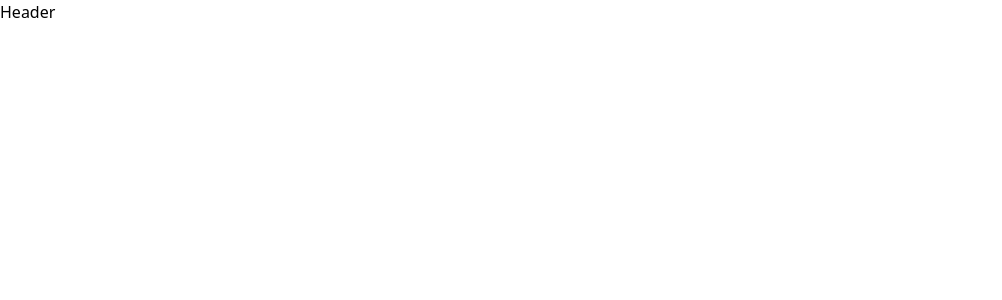
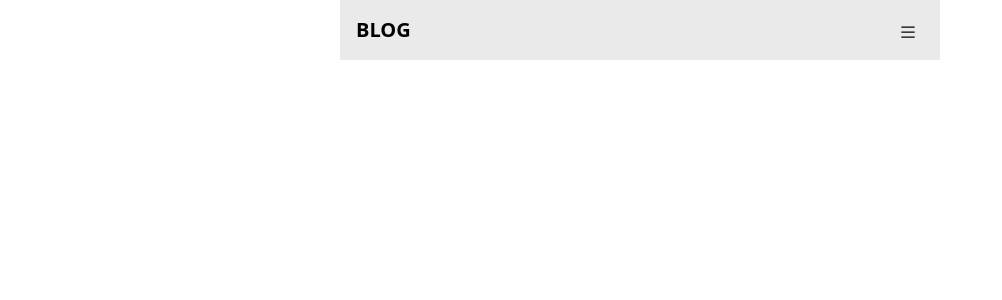
Before and after one commit to nue-os/blog-frontend, a React (Vite) app: page / in a window 1280 px wide. Shown: the top 300 px of the page, without its empty margins (0-1002 px from the left). Built offline with nearby package versions, Linux system fonts and the light colour scheme.

Commit message:
feat: 헤더 레이아웃 및 스타일링 작업

```diff
--- a/src/components/Header.jsx
+++ b/src/components/Header.jsx
@@ -1,7 +1,132 @@
-import React from 'react'
+import { useState } from 'react'
+import { Link, NavLink } from 'react-router-dom'
 
 const Header = () => {
-  return <div>Header</div>
+  const [isMenuActive, setIsMenuActive] = useState(false)
+  const [isLoading, setIsLoading] = useState(true)
+
+  const username = ''
+
+  const toggleMenu = () => {
+    setIsMenuActive(prev => !prev)
+  }
+  const closeMenu = () => {
+    setIsMenuActive(false)
+  }
+
+  // 배경 클릭 시, 메뉴 닫기
+  const handleBackgroundClick = e => {
+    if (e.target === e.currentTarget) {
+      closeMenu()
+    }
+  }
+
+  // 메뉴 안쪽 클릭 시, 메뉴 닫지 않음 (부모로 이벤트 전파되는 것을 막음)
+  const handleGnbClick = e => {
+    e.stopPropagation()
+  }
+
+  if (username && isLoading) {
+    return (
+      <header className="flex justify-between items-center bg-[#eaeaea] p-4 sticky top-0 w-full z-[9999]">
+        <h1>
+          <Link to={'/'}>BLOG</Link>
+        </h1>
+        <div>로딩 중...</div>
+      </header>
+    )
+  }
+
+  return (
+    <header className="flex justify-between items-center bg-[#eaeaea] p-4 sticky top-0 w-full z-[9999]">
+      <h1>
+        <Link to={'/'} className="text-xl font-bold">
+          BLOG
+        </Link>
+      </h1>
+      <Hamburger isMenuActive={isMenuActive} toggleMenu={toggleMenu} />
+      <nav
+        className={`absolute top-0 right-0 w-full h-screen transition-colors duration-300 z-[90]
+          ${isMenuActive ? 'bg-black/50 backdrop-blur-sm pointer-events-auto' : 'bg-transparent backdrop-blur-0 pointer-events-none'}`}
+        onClick={handleBackgroundClick}
+      >
+        <div
+          className={`absolute top-0 -right-1/2 w-1/2 h-full bg-[aliceblue] pt-20 px-4 pb-0 transition-[right] duration-300 ease-in-out z-[95]
+            ${isMenuActive ? 'right-0 ' : ''}`}
+          onClick={handleGnbClick}
+        >
+          {username ? (
+            <div className="flex flex-col gap-2">
+              <MenuLike to="/createPost" label="글쓰기" closeMenu={closeMenu} />
+              <MenuLike
+                to={`/userpage/${username}`}
+                label={`마이페이지(${username})`}
+                closeMenu={closeMenu}
+              />
+              <button
+                className="block px-4 py-2 no-underline text-orange-500"
+                onClick={() => alert('로그아웃')}
+              >
+                로그아웃
+              </button>
+            </div>
+          ) : (
+            <div className="flex flex-col gap-2">
+              <MenuLike to="/signup" label="회원가입" closeMenu={closeMenu} />
+              <MenuLike to="/login" label="로그인" closeMenu={closeMenu} />
+            </div>
+          )}
+        </div>
+      </nav>
+    </header>
+  )
 }
 
+const MenuLike = ({ to, label, closeMenu }) => (
+  <NavLink
+    to={to}
+    onClick={closeMenu}
+    className={({ isActive }) =>
+      `block px-4 py-2 text-[#333] no-underline hover:bg-white hover:rounded-[30px] ${
+        isActive ? 'bg-white  rounded-[30px]' : ''
+      }`
+    }
+  >
+    {label}
+  </NavLink>
+)
+
+const Hamburger = ({ isMenuActive, toggleMenu }) => (
+  <button
+    onClick={toggleMenu}
+    className="absolute top-4 right-4 w-8 h-8 rounded-full z-[100] border-none cursor-pointer flex justify-center items-center transition-colors"
+    aria-label="Toggle menu"
+  >
+    {isMenuActive ? (
+      // X 아이콘
+      <svg
+        xmlns="http://www.w3.org/2000/svg"
+        fill="currentColor"
+        className="w-5 h-5"
+        viewBox="0 0 16 16"
+      >
+        <path d="M4.646 4.646a.5.5 0 0 1 .708 0L8 7.293l2.646-2.647a.5.5 0 0 1 .708.708L8.707 8l2.647 2.646a.5.5 0 0 1-.708.708L8 8.707l-2.646 2.647a.5.5 0 0 1-.708-.708L7.293 8 4.646 5.354a.5.5 0 0 1 0-.708z" />
+      </svg>
+    ) : (
+      // 햄버거 아이콘
+      <svg
+        xmlns="http://www.w3.org/2000/svg"
+        fill="currentColor"
+        className="w-5 h-5"
+        viewBox="0 0 16 16"
+      >
+        <path
+          fillRule="evenodd"
+          d="M2.5 12a.5.5 0 0 1 .5-.5h10a.5.5 0 0 1 0 1H3a.5.5 0 0 1-.5-.5m0-4a.5.5 0 0 1 .5-.5h10a.5.5 0 0 1 0 1H3a.5.5 0 0 1-.5-.5m0-4a.5.5 0 0 1 .5-.5h10a.5.5 0 0 1 0 1H3a.5.5 0 0 1-.5-.5"
+        />
+      </svg>
+    )}
+  </button>
+)
+
 export default Header
--- a/src/layout/DefaultLayout.jsx
+++ b/src/layout/DefaultLayout.jsx
@@ -3,7 +3,7 @@ import Header from '../components/Header'
 
 const DefaultLayout = () => {
   return (
-    <div className="max-w-[600px] h-screen mx -auto relative overflow-y-auto overflow-x-hidden pb-8">
+    <div className="max-w-[600px] h-screen mx-auto relative overflow-y-auto overflow-x-hidden pb-8">
       <Header />
       <Outlet />
     </div>
```
